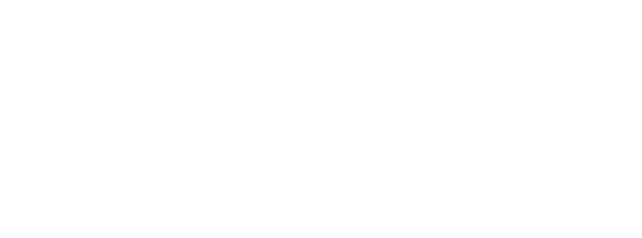
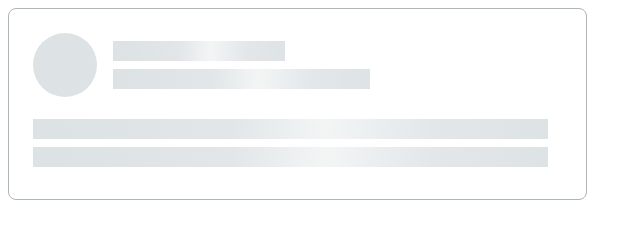
Before and after one commit to js-tasks-ru/htmlcss-20210916_protagoras-from-abdera, a website: page 04-lection2/02-skeleton/index.html in a window 1280 px wide. Shown: the whole page, without its empty margins (0-642 px from the left). Drawn offline with Linux system fonts and the light colour scheme.

Commit message:
Implement skeleton.

```diff
--- a/04-lection2/02-skeleton/index.html
+++ b/04-lection2/02-skeleton/index.html
@@ -6,6 +6,18 @@
         <link rel="stylesheet" href="./skeleton.css">
     </head>
     <body>
-
+        <div class="skeleton">
+            <div class="skeleton__header">
+                <div class="skeleton__circle"></div>
+                <div class="skeleton__bars">
+                    <div class="skeleton__bar skeleton__bar-small"></div>
+                    <div class="skeleton__bar skeleton__bar-middle"></div>
+                </div>
+            </div>
+            <div class="skeleton__bars">
+                <div class="skeleton__bar skeleton__bar-full"></div>
+                <div class="skeleton__bar skeleton__bar-full"></div>
+            </div>
+        </div>
     </body>
 </html>
--- a/04-lection2/02-skeleton/skeleton.css
+++ b/04-lection2/02-skeleton/skeleton.css
@@ -0,0 +1,48 @@
+.skeleton {
+    display: flex;
+    flex-direction: column;
+    justify-content: space-between;
+    width: 579px;
+    height: 192px;
+    padding: 24px 40px 32px 24px;
+    border-radius: 8px;
+    border: 1px solid var(--grey-3);
+    box-sizing: border-box;
+    background-color: var(--white);
+}
+
+.skeleton__header {
+    display: flex;
+    column-gap: 16px;
+    align-items: center;
+}
+
+.skeleton__circle {
+    width: 64px;
+    height: 64px;
+    background-color: var(--grey-2);
+    border-radius: 50%;
+}
+
+.skeleton__bars {
+    display: flex;
+    flex-direction: column;
+    row-gap: 8px;
+}
+
+.skeleton__bar {
+    height: 20px;
+    background: linear-gradient(92.51deg, #DDE2E5 6.44%, #E2E6E8 38.47%, #F3F5F5 56.48%, #E3E7EA 77.5%, #DDE2E5 102.52%);
+}
+
+.skeleton__bar-full {
+    width: 515px;
+}
+
+.skeleton__bar-middle {
+    width: 257px;
+}
+
+.skeleton__bar-small {
+    width: 172px;
+}
```
